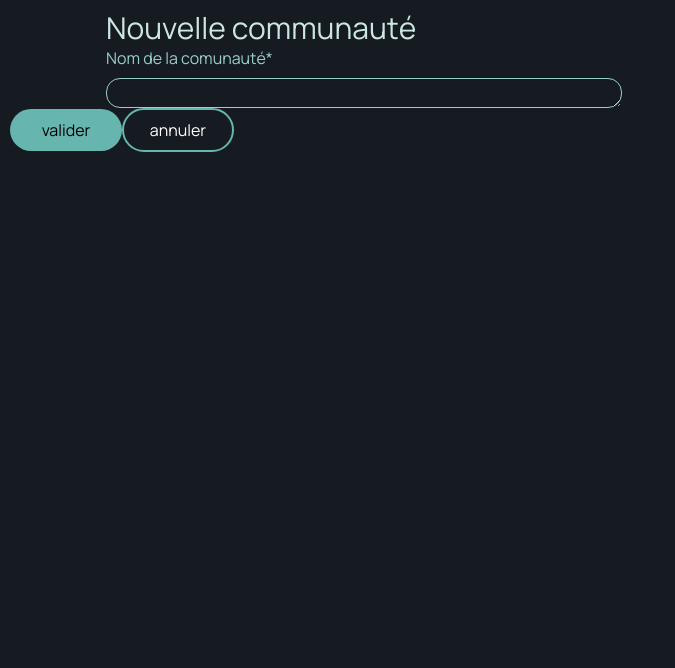
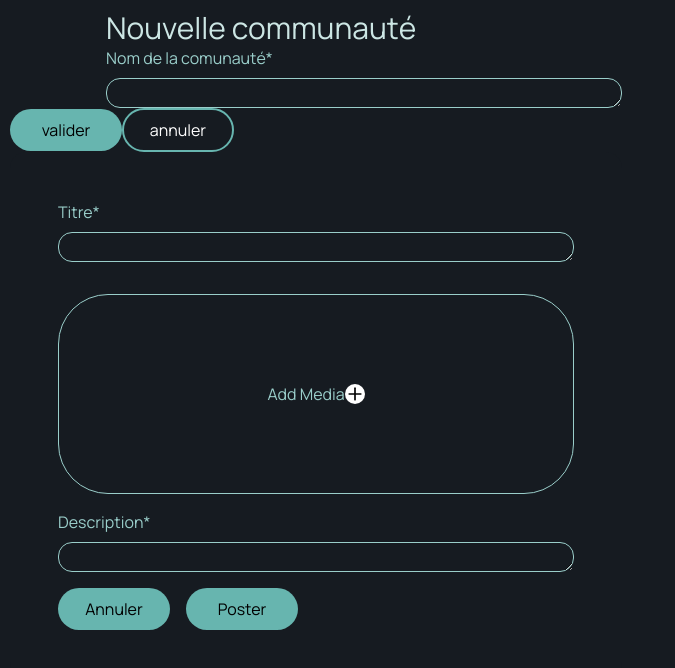
Before and after one commit to Nabibouch/reddit-front, a React (Vite) app in the folder front/: page / in a window 1280 px wide. Shown: the top 668 px of the page, without its empty margins (0-675 px from the left). Built offline with nearby package versions, Linux system fonts and the light colour scheme; the HTML template or start-up script is replaced by a standard one; a web font is replaced by a local one.

Commit message:
debut message

```diff
--- a/front/src/App.jsx
+++ b/front/src/App.jsx
@@ -7,6 +7,7 @@ import './App.css'
 import LabelButton from './Label/Label.jsx'
 import LabelButtonWithIcon from './Label/LabelWIcon.jsx'
 import CreateCommunity from './component/CreateComunity/CreateComunity.jsx'
+import CreatePost from './component/Post/CreatePost.jsx'
 
 function App() {
 
@@ -23,6 +24,7 @@ function App() {
       <CreateCommunity />
       <PrimaryButton title="valider" />
       <SecondaryButton title="annuler" />
+      <CreatePost />
     </>
   )
 }
--- /dev/null
+++ b/front/src/Message/Message.jsx
@@ -0,0 +1,6 @@
+import React from "react";
+import { useState } from "react";
+import axios from "axios";
+import Navbar from "../Header/header";
+import Sidebar from "../Sidebar/sidebar";
+import { Image, Mic } from 'lucide-react'
```
